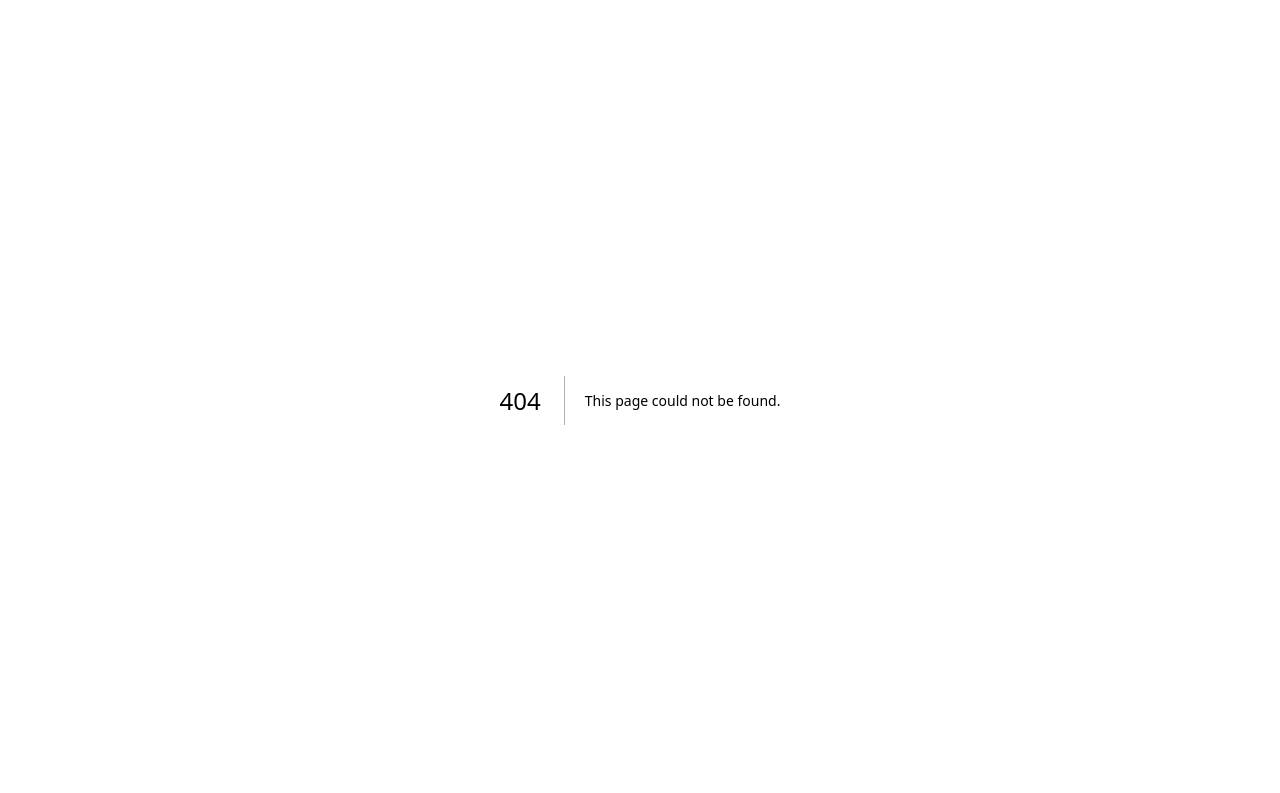
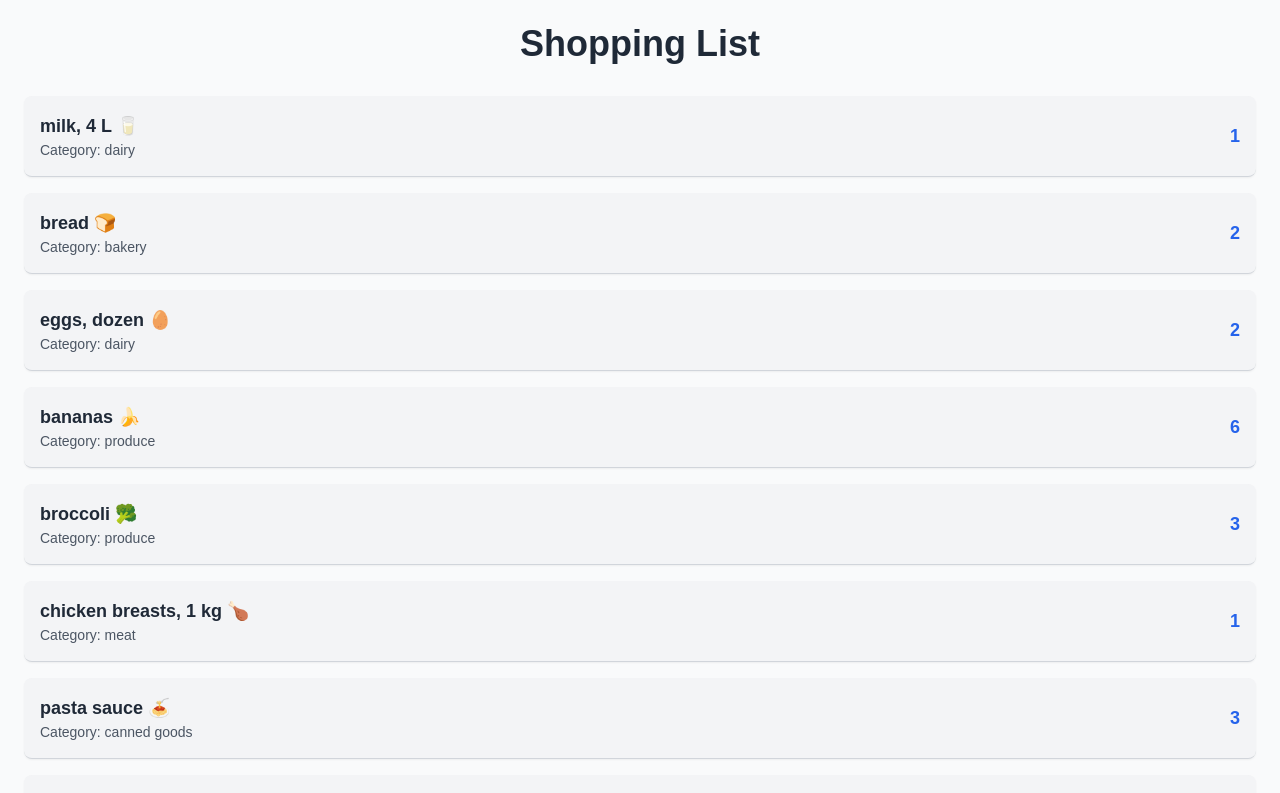
Before and after one commit to Anmol200-3/cprg306-assignments, a Next.js app: page /week-3 in a window 1280 px wide. Before the commit this address had no page. Shown: the top 793 px of the page. Built offline with nearby package versions, Linux system fonts and the light colour scheme.

Commit message:
next commit

```diff
--- a/app/page.js
+++ b/app/page.js
@@ -105,7 +105,8 @@ export default function Home() {
   return (
     <main>
       <h1>CPRG 306: Web Development 2 - Assignments</h1>
-      <a href="./week-2">Week 2 Assignment</a>
+      <a href="./week-2">Week Assignment</a>
+      <a href="./week-3">Week 3 Assignment</a>
 
     </main>
   );
--- /dev/null
+++ b/app/week-3/item-list.js
@@ -0,0 +1,93 @@
+import React from 'react';
+import Item from './item'; // Make sure the path to the Item component is correct
+
+const ItemList = () => {
+  const item1 = {
+    name: "milk, 4 L 🥛",
+    quantity: 1,
+    category: "dairy",
+  };
+
+  const item2 = {
+    name: "bread 🍞",
+    quantity: 2,
+    category: "bakery",
+  };
+
+  const item3 = {
+    name: "eggs, dozen 🥚",
+    quantity: 2,
+    category: "dairy",
+  };
+
+  const item4 = {
+    name: "bananas 🍌",
+    quantity: 6,
+    category: "produce",
+  };
+
+  const item5 = {
+    name: "broccoli 🥦",
+    quantity: 3,
+    category: "produce",
+  };
+
+  const item6 = {
+    name: "chicken breasts, 1 kg 🍗",
+    quantity: 1,
+    category: "meat",
+  };
+
+  const item7 = {
+    name: "pasta sauce 🍝",
+    quantity: 3,
+    category: "canned goods",
+  };
+
+  const item8 = {
+    name: "spaghetti, 454 g 🍝",
+    quantity: 2,
+    category: "dry goods",
+  };
+
+  const item9 = {
+    name: "toilet paper, 12 pack 🧻",
+    quantity: 1,
+    category: "household",
+  };
+
+  const item10 = {
+    name: "paper towels, 6 pack",
+    quantity: 1,
+    category: "household",
+  };
+
+  const item11 = {
+    name: "dish soap 🍽️",
+    quantity: 1,
+    category: "household",
+  };
+
+  const item12 = {
+    name: "hand soap 🧼",
+    quantity: 4,
+    category: "household",
+  };
+
+  const items = [item1, item2, item3, item4, item5, item6, item7, item8, item9, item10, item11, item12];
+
+  return (
+    <ul className="space-y-4">
+      {items.map((item, index) => (
+        <Item
+          key={index}
+          name={item.name}
+          quantity={item.quantity}
+          category={item.category}
+        />
+      ))}
+    </ul>
+  );
+};
+
+export default ItemList;
--- /dev/null
+++ b/app/week-3/item.js
@@ -0,0 +1,15 @@
+import React from 'react';
+
+const Item = ({ name, quantity, category }) => {
+  return (
+    <li className="flex justify-between items-center p-4 bg-gray-100 border-b border-gray-300 rounded-lg shadow-sm">
+      <div className="flex flex-col">
+        <span className="font-bold text-lg text-gray-800">{name}</span>
+        <span className="text-sm text-gray-600">Category: {category}</span>
+      </div>
+      <span className="text-lg text-blue-600 font-semibold">{quantity}</span>
+    </li>
+  );
+};
+
+export default Item;
--- /dev/null
+++ b/app/week-3/page.js
@@ -0,0 +1,13 @@
+import React from 'react';
+import ItemList from './item-list'; // Make sure the path to the ItemList component is correct
+
+const Page = () => {
+  return (
+    <main className="min-h-screen bg-gray-50 p-6">
+      <h1 className="text-4xl font-bold text-center text-gray-800 mb-8">Shopping List</h1>
+      <ItemList />
+    </main>
+  );
+};
+
+export default Page;
```
Also changed, not shown: package.json (+6 -6 lines), 1 other file (tests, documents, lock files or other folders).
